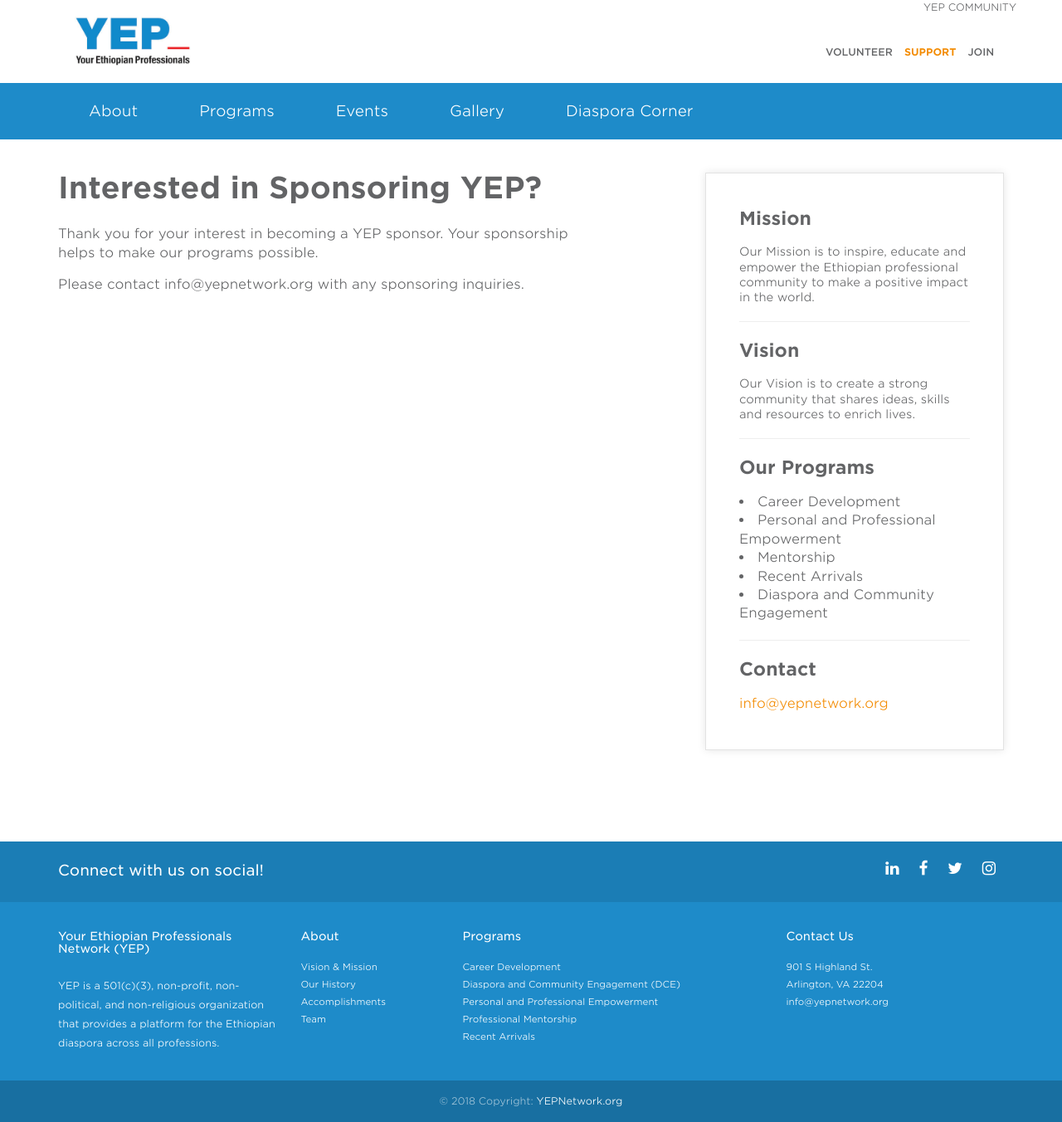
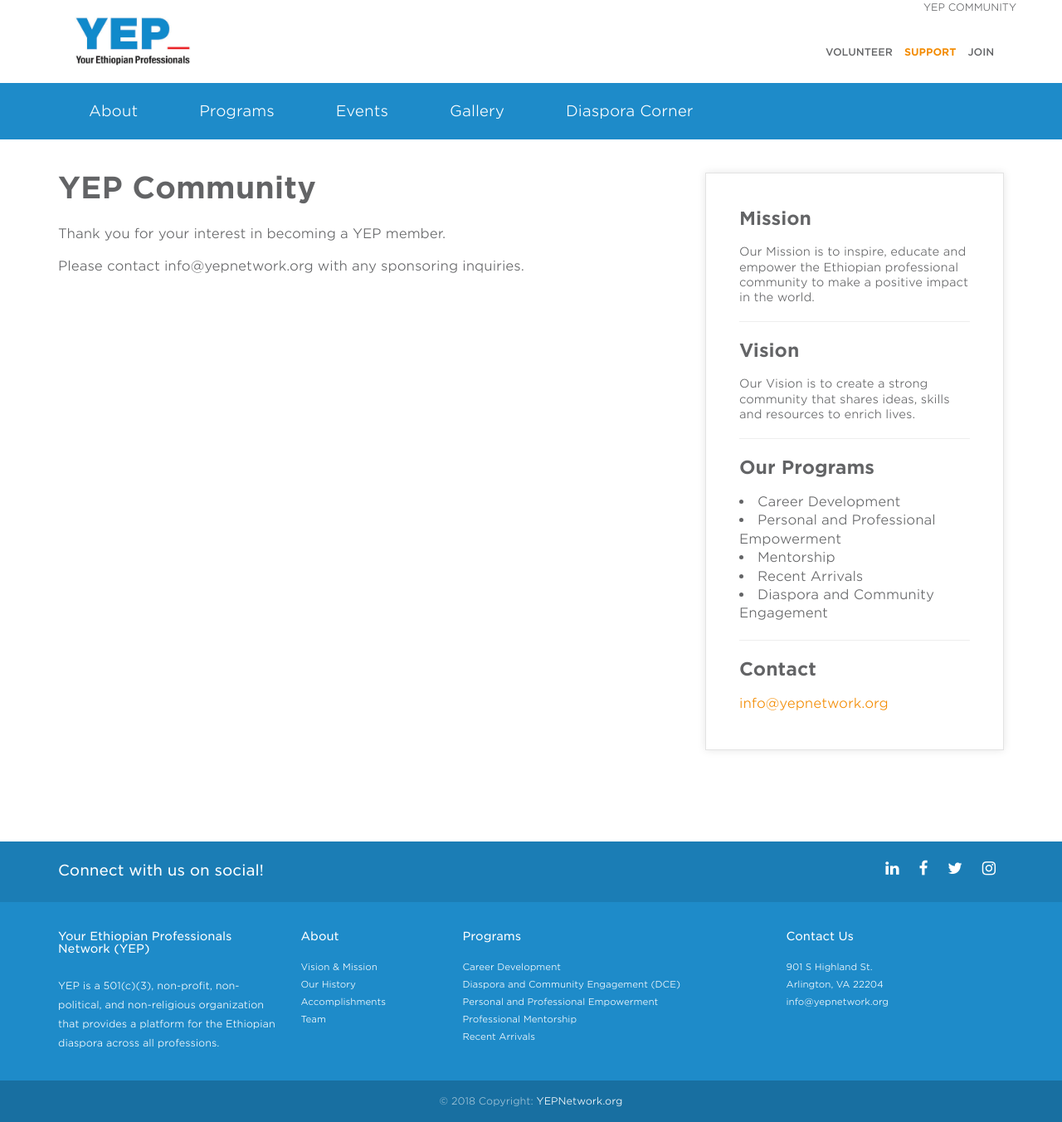
Before and after one commit to YEPNetwork/yepnetwork.github.io, a Jekyll site: the page built from _pages/sponsor.html, in a window 1280 px wide. Shown: the whole page at 83% size. Built offline with Jekyll 4.4.1, drawn with Linux system fonts in a browser that asks for light colours; nearby versions of some CDN libraries.

Commit message:
Update sponsor.html

```diff
--- a/_pages/sponsor.html
+++ b/_pages/sponsor.html
@@ -1,17 +1,16 @@
 ---
 layout: default
-title: Donate
-permalink: /sponsor/
-body_class: sponsor
+title: Member
+permalink: /join/
+body_class: Join
 ---
  <div class="content">
       <div class="container">
           <div class="row">
                <div class="col-sm-7 col-md-7">
-                  <h1>Interested in Sponsoring YEP?</h1>
-<p>Thank you for your interest in becoming a YEP sponsor. Your sponsorship helps to make our programs possible.</p>
+                  <h1>YEP Community</h1>
+<p>Thank you for your interest in becoming a YEP member.</p>
         <p>Please contact info@yepnetwork.org with any sponsoring inquiries.</p>
-
     </div>
        <div class="col-sm-5 col-md-4 col-md-offset-1">
          <aside class="sidebar">
```
